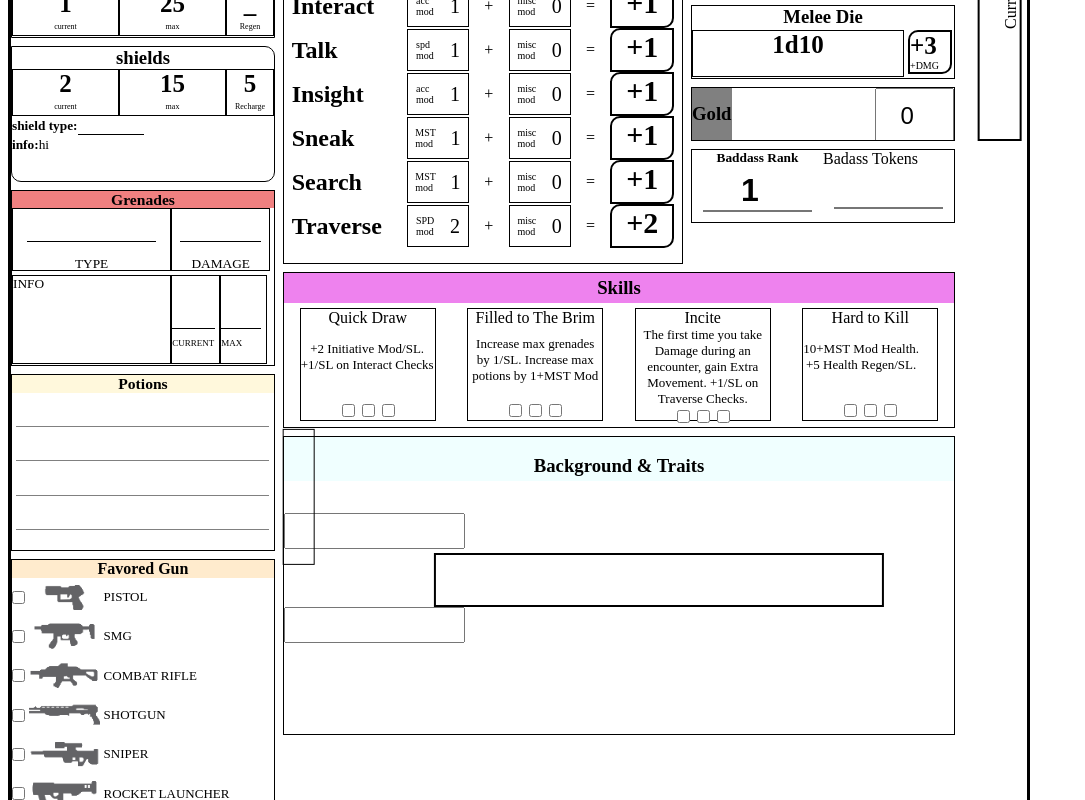
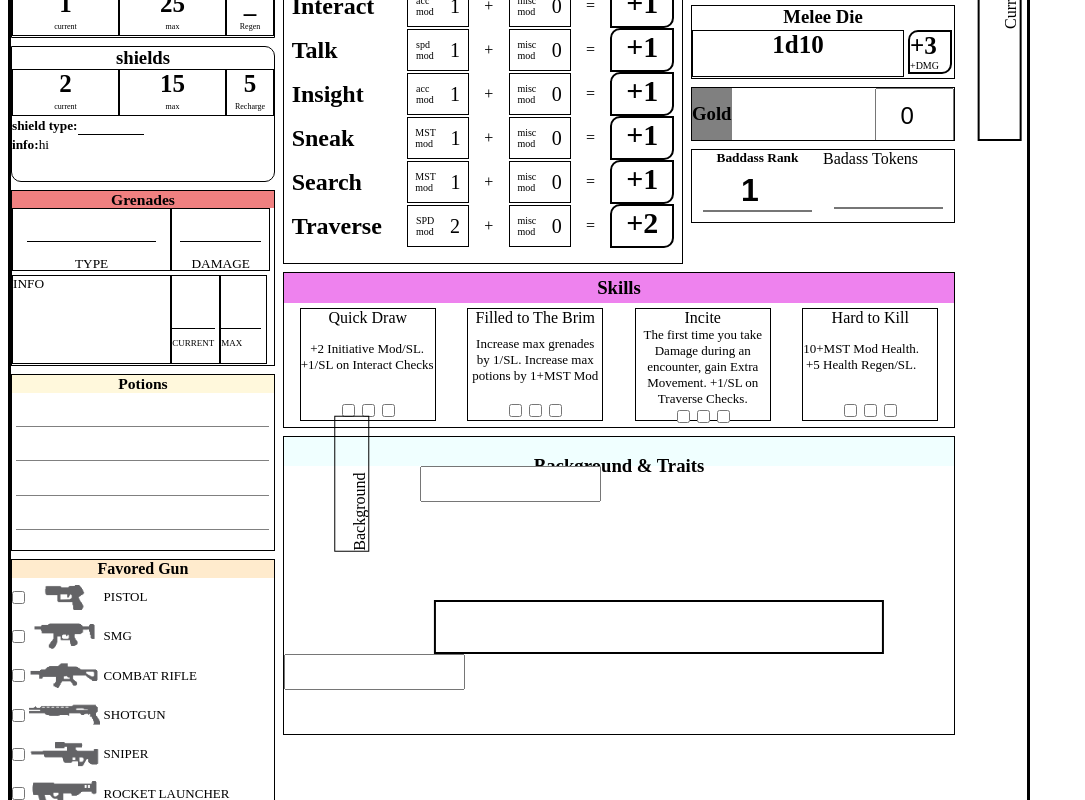
Before and after one commit to chrehall68/character-sheet, a React (Create React App) app: page / in a window 1280 px wide. Shown: the part 428-1228 px from the top of the page, without its empty margins (0-1085 px from the left). Built offline with nearby package versions, Linux system fonts and the light colour scheme.

Commit message:
updated bg and traits

```diff
--- a/src/Body.css
+++ b/src/Body.css
@@ -711,10 +711,11 @@
     grid-row: 30 / span 15;
     grid-column: 5 / span 10;
     border: 1px black solid;
+    margin: 0px;
 }
 
 .bgtraits .header {
-    height: 15%;
+    height: 10%;
     display: flex;
     text-align: center;
     justify-content: center;
@@ -722,21 +723,29 @@
     background-color: azure;
 }
 
-.bgtraits .bgbar {
+.bgtraits .bgbox {
+    height: 45%;
+    display: flex;
+    margin: 0px;
+    padding: 0px;
+}
+
+.bgtraits .bgbox .bgbar {
     border: solid black 1px;
     grid-column: span 1;
     grid-row: span 15;
     overflow: hidden;
-    display: block;
-
+    display: flex;
+    color: white;
     width: 20%;
-    height: 10%;
-    transform: translateX(-33%) rotateZ(-90deg) translateY(-27%);
+    height: 25%;
+    transform: rotateZ(-90deg);
 }
 
-.bgtraits .bgbar p {
+.bgtraits .bgbox .bgbar p {
     text-align: center;
     overflow: visible;
+    color: black;
     width: max-content;
-    transform: rotateZ(-90deg) translateX(-150%) translateY(-50%);
+    transform: rotateX(-90);
 }
--- a/src/Body.js
+++ b/src/Body.js
@@ -302,8 +302,10 @@ class BGandTraits extends React.Component {
     render(){
         return <div className='bgtraits'>
             <div className="header"><h3>Background & Traits</h3></div>
-            <div className="bgbar"><p>Background</p></div>
+            <div className="bgbox"><div className="bgbar"><p>Background</p></div>
             <div className="bginfo"><textarea style= {{"resize" : "none"}}></textarea></div>
+            </div>
+
             <GunBar>Traits</GunBar>
             <div className="traitsinfo"><textarea style= {{"resize" : "none"}}></textarea></div>
         </div>
```
